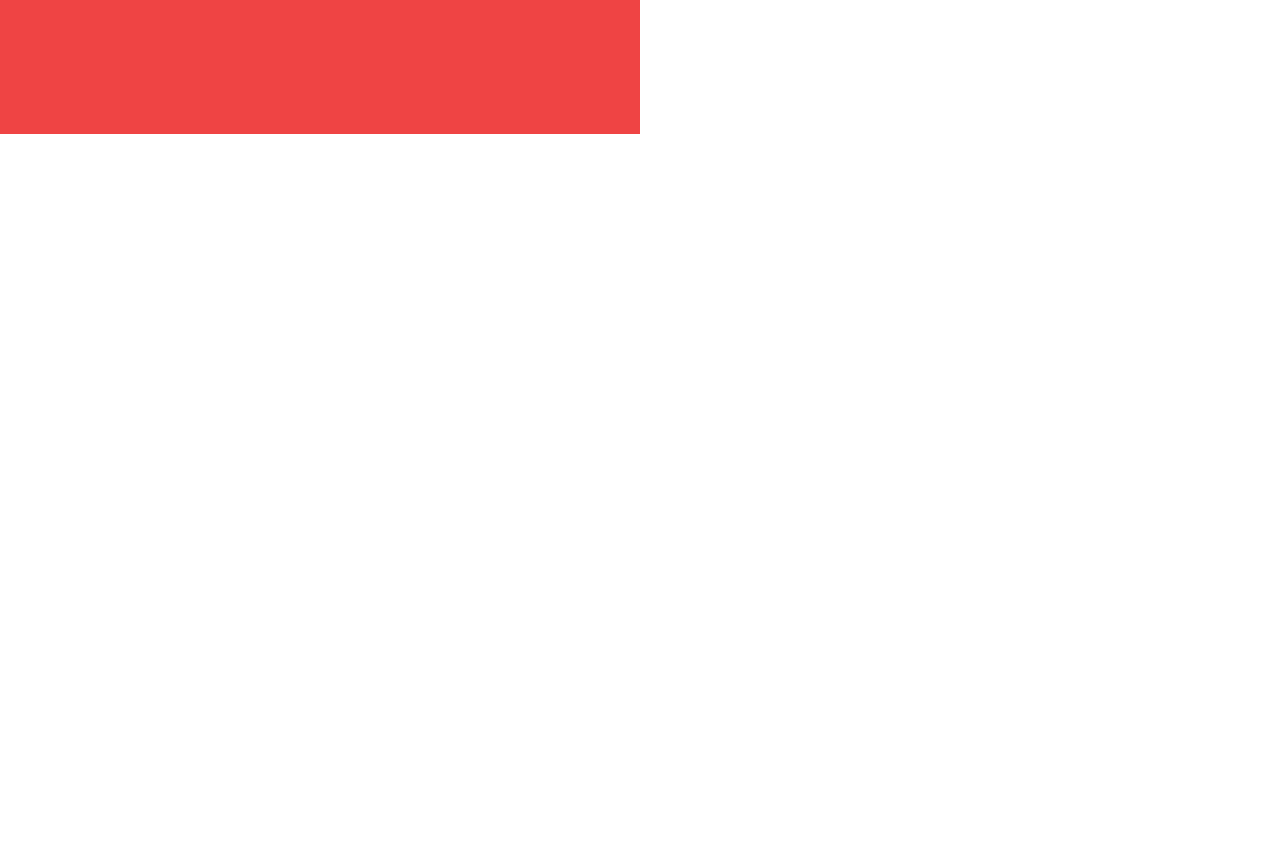
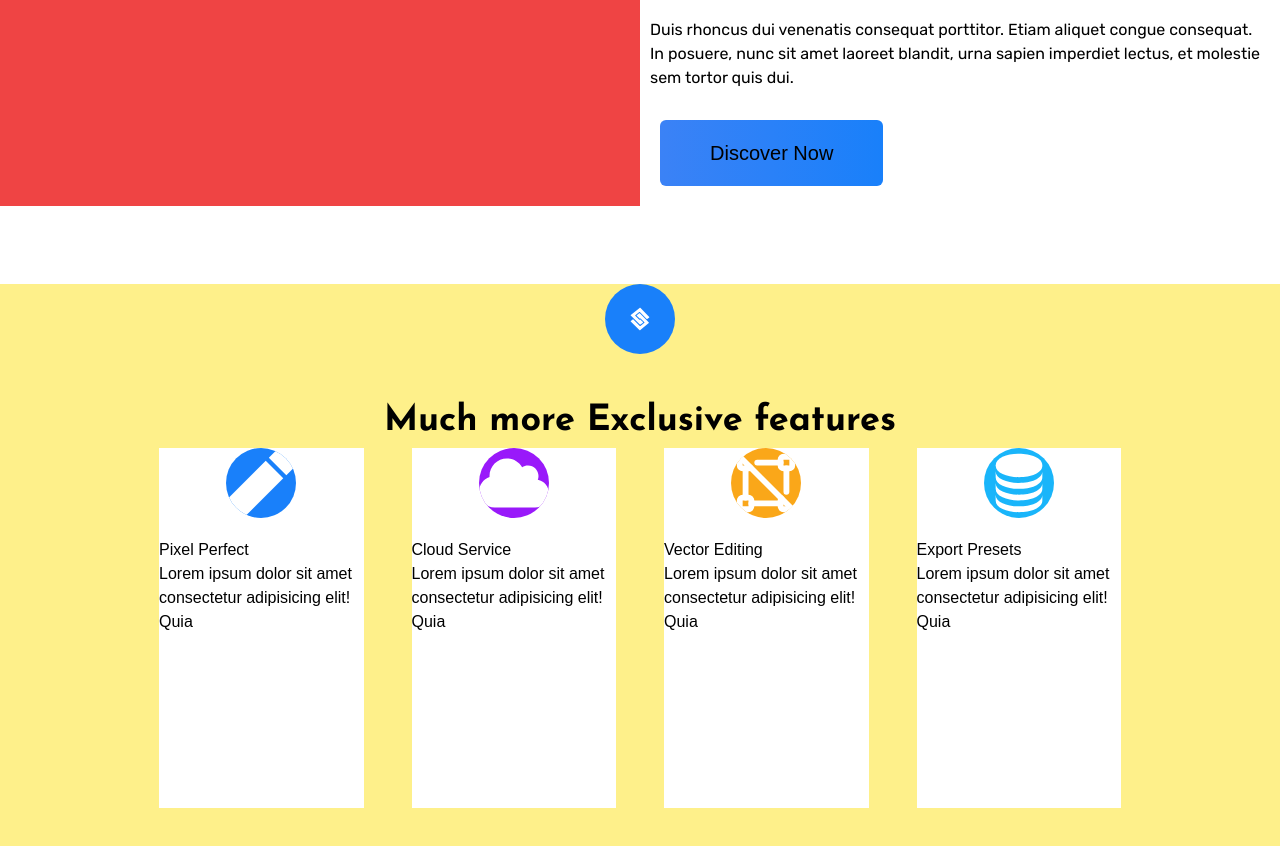
Before and after one commit to aymanchowhan/react-project, a React (Create React App) app: page / in a window 1280 px wide. Shown: the part 1520-2366 px from the top of the page. Before the commit the page ends 1804 px from the top, so only its background shows below. Built offline with nearby package versions, Linux system fonts and the light colour scheme; a web font is replaced by a local one.

Commit message:
services

```diff
--- a/src/components/About.jsx
+++ b/src/components/About.jsx
@@ -10,7 +10,13 @@ function About() {
                     <div className='bg-[#1980FA] rounded-full h-[70px] w-[70px] flex mb-[40px]'>
                         <FaTelegramPlane className=' text-white text-3xl m-auto' />
                     </div>
-                        <div>Book your flights from anywhere</div>
+                        <div className='text-[60px] font-bold leading-[4rem] h2-title m-auto mb-[30px]'>Book your flights
+                         from anywhere</div>
+                         <div className='text-[16px] p-subtitle m-[10px]'> Duis rhoncus dui venenatis consequat porttitor. Etiam aliquet congue consequat. In posuere, nunc sit amet laoreet blandit, urna sapien imperdiet lectus, et molestie sem tortor quis dui. </div>
+
+     <button className=' px-[50px] py-[18px] bg-gradient-to-r from-blue-500 rounded-md bg-[#1980FA] text-[20px] hover:bg-white duration-500 m-[20px]'>
+                    Discover Now
+                </button>
                 </div>
             </div>
         </div>
--- /dev/null
+++ b/src/components/Service.jsx
@@ -0,0 +1,64 @@
+import React from 'react'
+import { LiaStaylinked } from "react-icons/lia";
+import { FaPen } from "react-icons/fa";
+import { FaCloud } from "react-icons/fa6";
+import { TbVectorOff } from "react-icons/tb";
+import { BiSolidCoinStack } from "react-icons/bi";
+function Service() {
+  const data = [
+    {
+      icon: <FaPen className=' text-white text-sm m-auto bg-[#1980FA] rounded-full h-[70px] w-[70px] flex mb-[20px] mx-auto text-center' />,
+      title: "Pixel Perfect",
+      description: "Lorem ipsum dolor sit amet consectetur adipisicing elit! Quia"
+    },
+    {
+      icon: <FaCloud  className=' text-white text-sm m-auto bg-[#9919fa] rounded-full h-[70px] w-[70px] flex mb-[20px] mx-auto text-center'/>,
+      title: "Cloud Service",
+      description: "Lorem ipsum dolor sit amet consectetur adipisicing elit! Quia"
+    },
+    {
+      icon: <TbVectorOff className=' text-white text-sm m-auto bg-[#faa719] rounded-full h-[70px] w-[70px] flex mb-[20px] mx-auto text-center' />,
+      title: "Vector Editing",
+      description: "Lorem ipsum dolor sit amet consectetur adipisicing elit! Quia"
+    },
+    {
+      icon: <BiSolidCoinStack className=' text-white text-sm m-auto bg-[#19b5fa] rounded-full h-[70px] w-[70px] flex mb-[20px] mx-auto text-center' />,
+      title: "Export Presets",
+      description: "Lorem ipsum dolor sit amet consectetur adipisicing elit! Quia"
+    },
+  ]
+  return (
+    <div className='container mx-auto'>
+      <div className='bg-[#1980FA] rounded-full h-[70px] w-[70px] flex mb-[40px] mx-auto text-center'>
+        <LiaStaylinked className=' text-white text-3xl m-auto' />
+      </div>
+      <div className='text-center text-[36px] h2-title font-bold'>Much more Exclusive features</div>
+
+
+      <div className='grid grid-cols-4 w-[992px] h-[45vh] px-[15px] mx-auto gap-12'>
+        {
+          data.map((item, index) => (
+            <div className='bg-white'>
+              <div>
+                {item.icon}
+              </div>
+              <div>
+                {item.title}
+              </div>
+              <div>
+                {item.description}
+              </div>
+            </div>
+          ))
+        }
+      </div>
+      <div className='bg-red-500'></div>
+    </div>
+
+
+
+
+  )
+}
+
+export default Service
--- a/src/pages/LandingPage.js
+++ b/src/pages/LandingPage.js
@@ -2,10 +2,10 @@ import React from 'react'
 import Header from '../components/Header'
 import Hero from '../components/Hero'
 import About from '../components/About'
-
+import Service from '../components/Service'
 function LandingPage() {
   return (
-    <div className='relative'>
+    <><div className='relative'>
       <div className='fixed z-10 left-0 right-0'>
         <Header />
       </div>
@@ -13,7 +13,9 @@ function LandingPage() {
         <Hero />
       </div>
       <About />
-    </div>
+    </div><div className='bg-yellow-200 h-[140vh]'>
+<Service></Service>
+      </div></>
   )
 }
 
```
